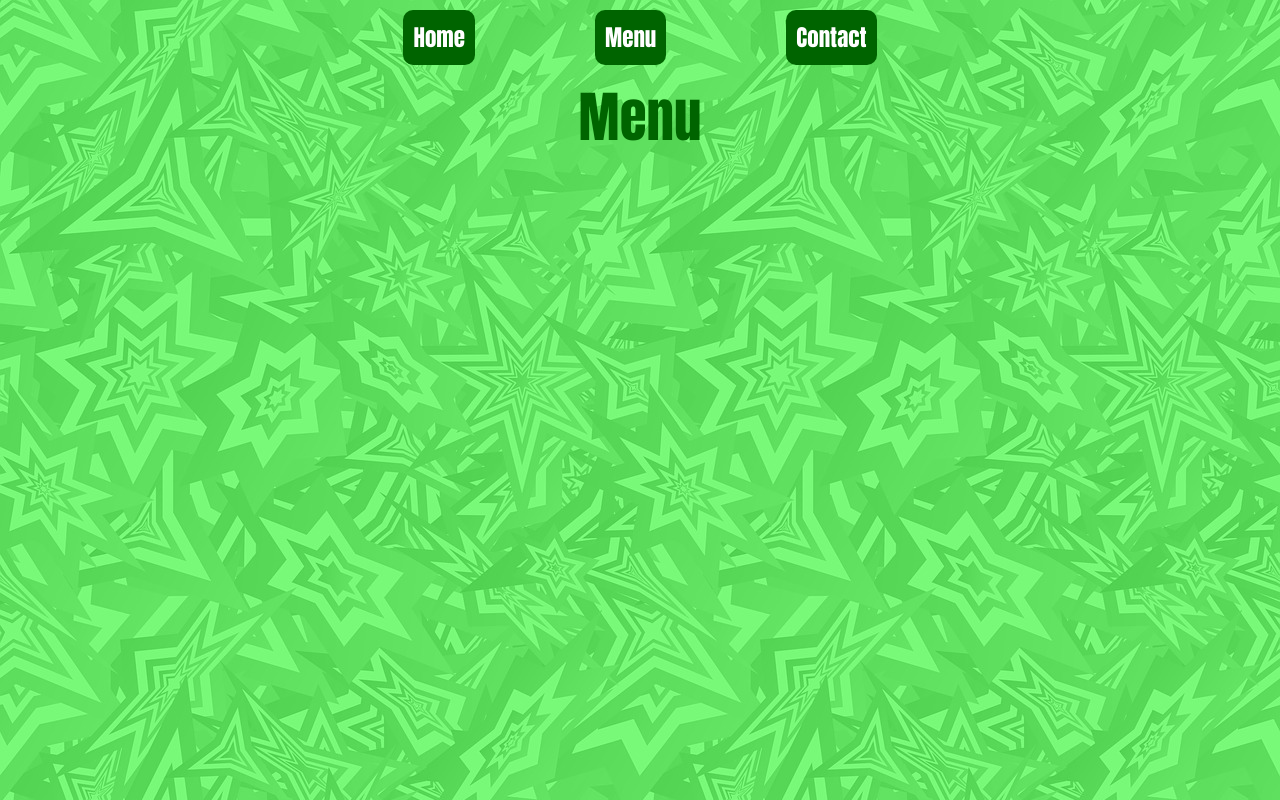
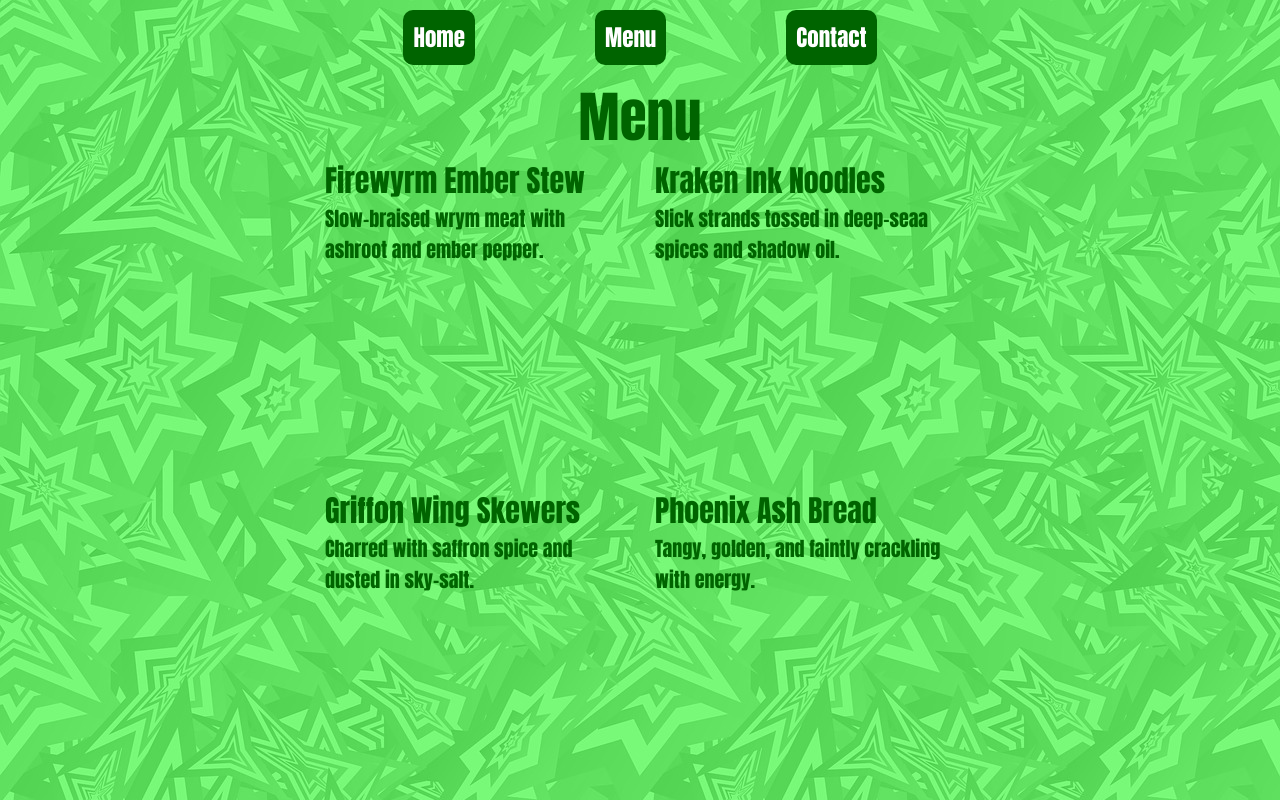
Before and after one commit to Noah-Gullo/restaurant-page, a website built with webpack: page src/template.html in a window 1280 px wide. Both pictures are taken after a click on the button "Menu". Shown: the top 800 px of the page. Built offline with nearby package versions, Linux system fonts and the light colour scheme.

Commit message:
Add menu item names and descriptions

```diff
--- a/src/modules/contact.js
+++ b/src/modules/contact.js
@@ -7,21 +7,26 @@ info.textContent = "Contact us via sending stone, horse, telepathy, messenger pi
 
 const avaliableTimes = document.createElement("ul");
 const ashenhold = document.createElement("li");
+const moonday = document.createElement("li");
+const towerday = document.createElement("li");
+const wrymsday = document.createElement("li");
+const lunara = document.createElement("li");
+const spirefall = document.createElement("li");
+const silverswake = document.createElement("li");
+const godsday = document.createElement("li");
+
+const specifyTimes = function(){
     ashenhold.textContent = "Ashenhold: Midmorning to Evenfall";
-const moonday = document.createElement("li");
     moonday.textContent = "Moonday: First Light to Dusk";
-const towerday = document.createElement("li");
     towerday.textContent = "Towerday: First Light to Dusk";
-const wrymsday = document.createElement("li");
     wrymsday.textContent = "Wrymsday: First Light to Dusk";
-const lunara = document.createElement("li");
     lunara.textContent = "Lunara: First Light to Dusk";
-const spirefall = document.createElement("li");
     spirefall.textContent = "Spirefall: First Light to Dusk";
-const silverswake = document.createElement("li");
     silverswake.textContent = "Silverswake: Midmorning to Evenfall";
-const godsday = document.createElement("li");
     godsday.textContent = "Godsday: Closed";
+}
+
+const addDays = function(){
     avaliableTimes.appendChild(ashenhold);
     avaliableTimes.appendChild(wrymsday);
     avaliableTimes.appendChild(towerday);
@@ -30,11 +35,18 @@ avaliableTimes.appendChild(lunara);
     avaliableTimes.appendChild(spirefall);
     avaliableTimes.appendChild(silverswake);
     avaliableTimes.appendChild(godsday);
+}
 
 const holidayNote = document.createElement("h4");
 holidayNote.textContent = "Note we are closed for the following holidays: Day of Silver Tides, The Witching Bloom, Crownfall Eve, Storms Revel, First Dawn, and Frost Awakening.";
 
+const addContent = function(){
     contactContent.appendChild(title);
     contactContent.appendChild(info);
     contactContent.appendChild(avaliableTimes);
     contactContent.appendChild(holidayNote);
+}
+
+specifyTimes();
+addDays();
+addContent();
--- a/src/modules/home.js
+++ b/src/modules/home.js
@@ -12,7 +12,11 @@ const description = document.createElement("p");
 description.textContent = "Treat your taste to the widest array of pleasures within any land with rare scents upon this air. \
 Within this fine establishment lay sizzling meat from beasts far off lands and curious delicacies from places yet unknown.";
 
-homeContent.appendChild(title);
-homeContent.appendChild(starImage);
-homeContent.appendChild(headline);
-homeContent.appendChild(description);
+const addContent = function(){
+    homeContent.appendChild(title);
+    homeContent.appendChild(starImage);
+    homeContent.appendChild(headline);
+    homeContent.appendChild(description);
+}
+
+addContent();
--- a/src/modules/menu.js
+++ b/src/modules/menu.js
@@ -2,4 +2,33 @@ export let menuContent = document.createElement("div");
 menuContent.setAttribute("id", "menuContent");
 const title = document.createElement("h1");
 title.textContent = "Menu";
+const menuGrid = document.createElement("div");
+menuGrid.setAttribute("id", "menuGrid");
+const dishNames = ["Firewyrm Ember Stew", "Kraken Ink Noodles", "Griffon Wing Skewers", "Phoenix Ash Bread",
+                   "Basilisk Egg Tart", "Serpentfire Curry",]
+const dishDescriptions = ["Slow-braised wrym meat with ashroot and ember pepper.",
+                          "Slick strands tossed in deep-seaa spices and shadow oil.",
+                          "Charred with saffron spice and dusted in sky-salt.",
+                          "Tangy, golden, and faintly crackling with energy.",
+                          "Warm loaves that glow faintly and never truly burn.",
+                          "Blazing hot stew brewed from jungle herbs and scaled meats.",];
+
+const populateGrid = function(){
+    for(let i = 0; i < dishNames.length; i++){
+        const item = document.createElement("h3");
+        item.setAttribute("id", "item"+i);
+        item.textContent = dishNames[i];
+        const itemImg= document.createElement("img");
+        const itemDescription = document.createElement("h4");
+        itemDescription.textContent = dishDescriptions[i];
+
+        item.appendChild(itemImg);
+        item.appendChild(itemDescription);
+        menuGrid.appendChild(item);
+    }
+}
+
+populateGrid();
+
 menuContent.appendChild(title);
+menuContent.appendChild(menuGrid);
--- a/src/styles.css
+++ b/src/styles.css
@@ -90,3 +90,16 @@ button:active{
     background-color: var(--btn-down);
     color: gray;
 }
+
+#menuGrid{
+    display: grid;
+    grid-template-columns: repeat(2, 300px);
+    grid-template-rows: repeat(3, 300px);
+    grid-auto-rows: 300px;
+    gap: 30px;
+    justify-content: flex-start;
+}
+
+#menuGrid > h3 > h4{
+    margin: 0px;
+}
```
Lines whose indentation alone changed are shown as unchanged.
